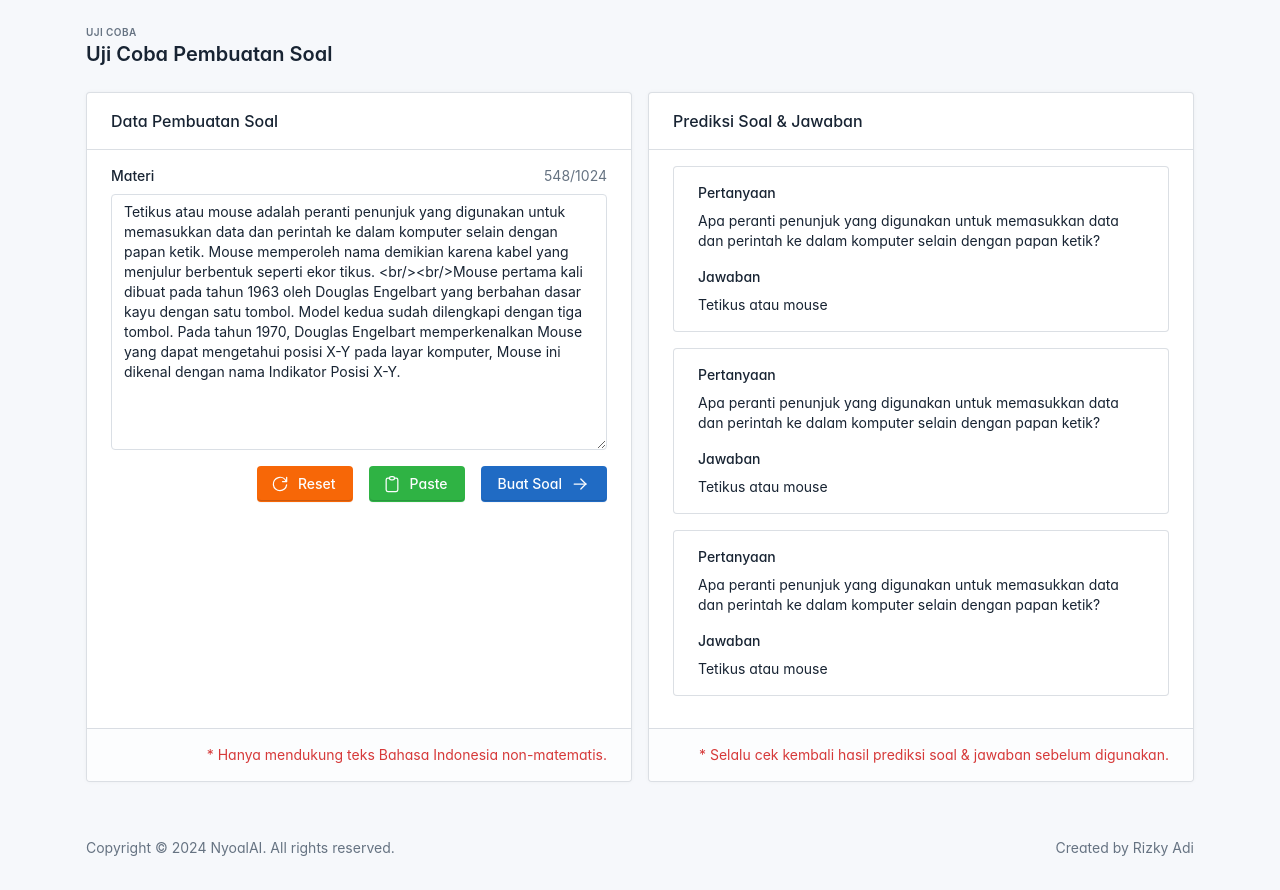
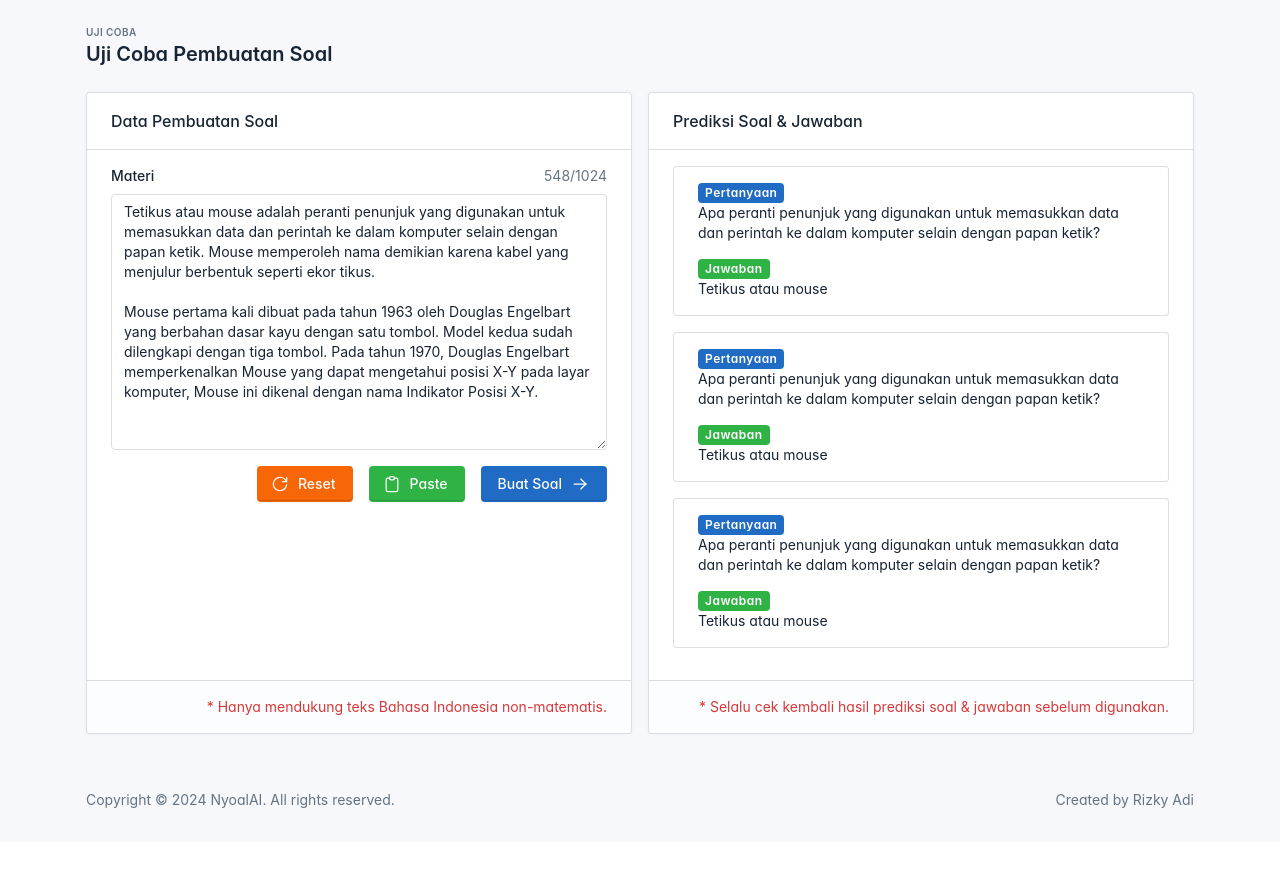
Before and after one commit to adirizq/nyoal-ai, a Flask app: page /dashboard/ in a window 1280 px wide. Shown: the part 112-1002 px from the top of the page. After the commit the page ends 920 px from the top, so only its background shows below. Run offline with Flask 3, Linux system fonts and the light colour scheme; some libraries are stand-ins or nearby versions; some web fonts are replaced.

Commit message:
Change 'pertanyaan' and 'jawaban' to badge

```diff
--- a/templates/dashboard/index.html
+++ b/templates/dashboard/index.html
@@ -31,7 +31,7 @@
           </div>
           <div class="card-body">
             <label class="form-label">Materi <span class="form-label-description">548/1024</span></label>
-            <textarea class="form-control mb-3" name="example-textarea-input" rows="12" placeholder="Content..">Tetikus atau mouse adalah peranti penunjuk yang digunakan untuk memasukkan data dan perintah ke dalam komputer selain dengan papan ketik. Mouse memperoleh nama demikian karena kabel yang menjulur berbentuk seperti ekor tikus. <br/><br/>Mouse pertama kali dibuat pada tahun 1963 oleh Douglas Engelbart yang berbahan dasar kayu dengan satu tombol. Model kedua sudah dilengkapi dengan tiga tombol. Pada tahun 1970, Douglas Engelbart memperkenalkan Mouse yang dapat mengetahui posisi X-Y pada layar komputer, Mouse ini dikenal dengan nama Indikator Posisi X-Y.</textarea>
+            <textarea class="form-control mb-3" name="example-textarea-input" rows="12" placeholder="Content..">Tetikus atau mouse adalah peranti penunjuk yang digunakan untuk memasukkan data dan perintah ke dalam komputer selain dengan papan ketik. Mouse memperoleh nama demikian karena kabel yang menjulur berbentuk seperti ekor tikus. &#13;&#10;&#13;&#10;Mouse pertama kali dibuat pada tahun 1963 oleh Douglas Engelbart yang berbahan dasar kayu dengan satu tombol. Model kedua sudah dilengkapi dengan tiga tombol. Pada tahun 1970, Douglas Engelbart memperkenalkan Mouse yang dapat mengetahui posisi X-Y pada layar komputer, Mouse ini dikenal dengan nama Indikator Posisi X-Y.</textarea>
             <div class="row justify-content-end">
               <div class="col-auto">
                 <a href="#" class="btn btn-warning w-100">
@@ -76,25 +76,25 @@
           <div class="card-body">
             <div class="card mb-3">
               <div class="card-body">
-                <label class="form-label">Pertanyaan</label>
+                <span class="badge bg-primary text-white">Pertanyaan</span>
                 <p>Apa peranti penunjuk yang digunakan untuk memasukkan data dan perintah ke dalam komputer selain dengan papan ketik?</p>
-                <label class="form-label">Jawaban</label>
+                <span class="badge bg-success text-white">Jawaban</span>
                 <p>Tetikus atau mouse</p>
               </div>
             </div>
             <div class="card mb-3">
               <div class="card-body">
-                <label class="form-label">Pertanyaan</label>
+                <span class="badge bg-primary text-white">Pertanyaan</span>
                 <p>Apa peranti penunjuk yang digunakan untuk memasukkan data dan perintah ke dalam komputer selain dengan papan ketik?</p>
-                <label class="form-label">Jawaban</label>
+                <span class="badge bg-success text-white">Jawaban</span>
                 <p>Tetikus atau mouse</p>
               </div>
             </div>
             <div class="card mb-3">
               <div class="card-body">
-                <label class="form-label">Pertanyaan</label>
+                <span class="badge bg-primary text-white">Pertanyaan</span>
                 <p>Apa peranti penunjuk yang digunakan untuk memasukkan data dan perintah ke dalam komputer selain dengan papan ketik?</p>
-                <label class="form-label">Jawaban</label>
+                <span class="badge bg-success text-white">Jawaban</span>
                 <p>Tetikus atau mouse</p>
               </div>
             </div>
```
